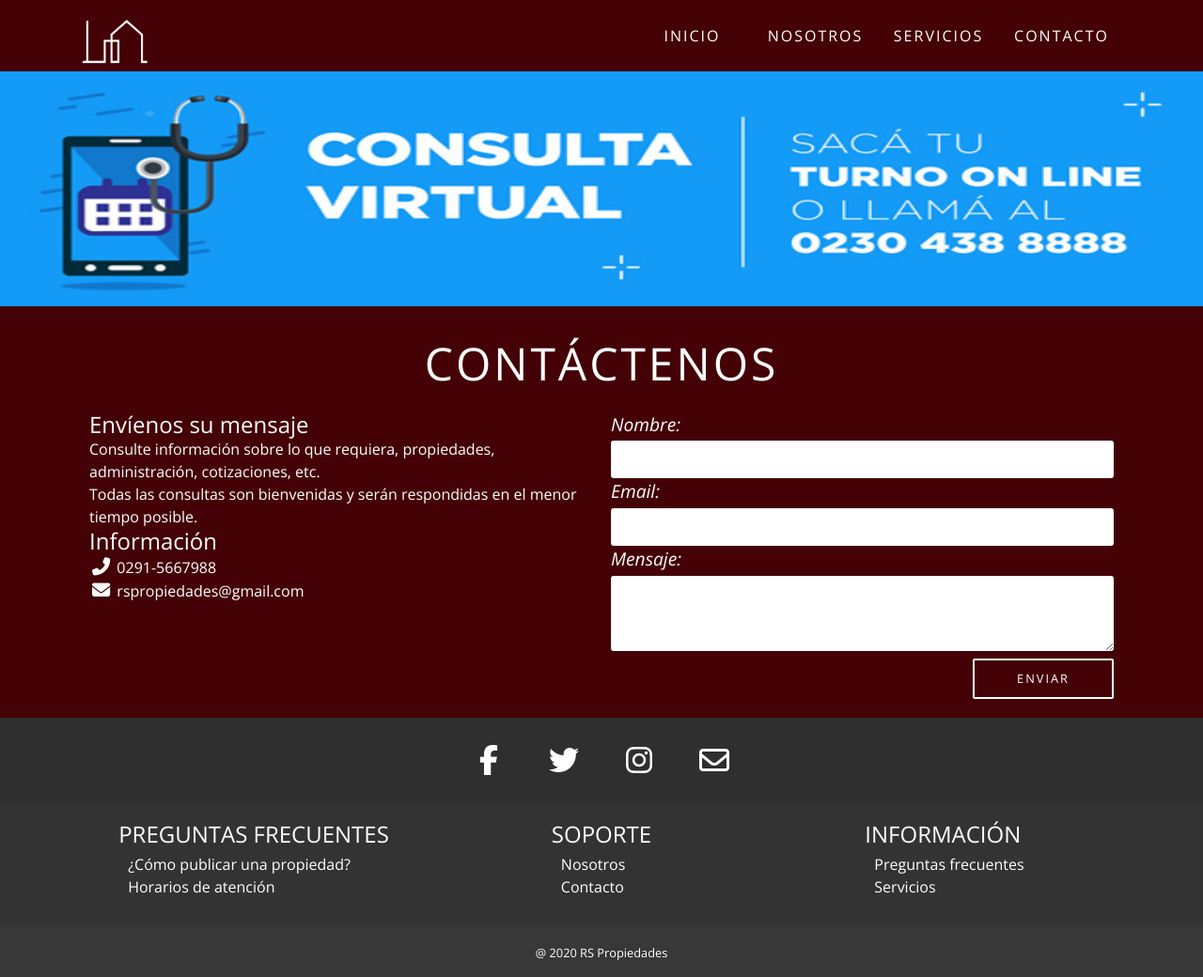
After one commit to Ivan315ui/inmobiliaria-rs, a PHP site: page /consulta.html in a window 1280 px wide. The commit adds this page. Shown: the whole page at 94% size. Run offline with PHP 8.4, Linux system fonts and the light colour scheme; style sheets or scripts are compiled from the project's sources; some libraries are stand-ins or nearby versions.

Commit message:
Agregado pagina de consulta

```diff
--- /dev/null
+++ b/consulta.html
@@ -0,0 +1,134 @@
+<!DOCTYPE html>
+<html>
+
+<head>
+	<meta charset="UTF-8">
+	<meta name="viewport" content="width=device-width, initial-scale=1.0">
+	<title>RS Propiedades</title>
+	<link rel="stylesheet" href="https://stackpath.bootstrapcdn.com/bootstrap/4.5.2/css/bootstrap.min.css"
+		integrity="sha384-JcKb8q3iqJ61gNV9KGb8thSsNjpSL0n8PARn9HuZOnIxN0hoP+VmmDGMN5t9UJ0Z" crossorigin="anonymous">
+	<link
+		href="https://fonts.googleapis.com/css2?family=Open+Sans:ital,wght@0,300;0,400;0,600;0,700;0,800;1,300;1,400;1,600;1,700;1,800&display=swap"
+		rel="stylesheet">
+	<link href='https://cdn.jsdelivr.net/npm/boxicons@2.0.5/css/boxicons.min.css' rel='stylesheet'>
+	<link rel="stylesheet" href="css/master.css">
+	<script src="js/index-grid.js" defer></script>
+	<script src="js/header.js" defer></script>
+	<script src="js/slider.js" defer></script>
+	<script src="js/featured.js" defer></script>
+	<script src="https://kit.fontawesome.com/79cc46baec.js" crossorigin="anonymous" defer></script>
+</head>
+
+<body>
+	<header>
+		<div class="container">
+			<img src="imgs/logo.png" alt="rs-logo">
+			<nav class="md-menu">
+				<ul>
+					<li><a href="index.html">Inicio</a></li>
+					<li><a href="info.html">Nosotros</a></li>
+					<li><a href="">Servicios</a></li>
+					<li><a href="">Contacto</a></li>
+				</ul>
+			</nav>
+			<div id="burger-icon">
+				<span></span>
+				<span></span>
+				<span></span>
+				<span></span>
+			</div>
+			<nav class="mobile-menu">
+				<ul>
+					<li><a href="index.html">Inicio</a></li>
+					<li><a href="info.html">Nosotros</a></li>
+					<li><a href="">Servicios</a></li>
+					<li><a href="">Propiedades</a></li>
+					<li><a href="">Contacto</a></li>
+				</ul>
+			</nav>
+		</div>
+    </header>
+    <div class="img-banner">
+        <img src="imgs/prueba-img.jpg" alt="" style="width: 100%; height: 250px;">
+    </div>
+    <section id="contacto">
+		<div class="banner">
+			<h2>Contáctenos</h2>
+		</div>
+		<div class="grid container">
+			<div>
+				<h4>Envíenos su mensaje</h4>
+				<p>
+					Consulte información sobre lo que requiera, propiedades, administración, cotizaciones, etc. <br>
+					Todas las consultas son bienvenidas y serán respondidas en el menor tiempo posible.
+				</p>
+				<h4>Información</h4>
+				<div><i class="fas fa-phone-alt"></i> 0291-5667988</div>
+				<div><i class="fas fa-envelope"></i> rspropiedades@gmail.com</div>
+			</div>
+			<form action="">
+				<label>
+					Nombre:
+					<input type="text" name="nombre">
+				</label>
+				<label>
+					Email:
+					<input type="text" name="email">
+				</label>
+				<label>
+					Mensaje: <br>
+					<textarea name="mensaje" id="" cols="30" rows="10"></textarea>
+				</label>
+				<button type="submit" class="button">Enviar</button>
+			</form>
+		</div>
+	</section>
+	<footer>
+		<div class="footer-row">
+			<div class="container social">
+				<a class="icon-Facebook" href="#">
+					<i class="fab fa-facebook-f"></i>
+				</a>
+				<a class="icon-Twitter" href="#">
+					<i class="fab fa-twitter"></i>
+				</a>
+				<a class="icon-Instagram" href="#">
+					<i class="fab fa-instagram"></i>
+				</a>
+				<a class="icon-Google" href="#">
+					<i class="far fa-envelope"></i>
+				</a>
+			</div>
+		</div>
+		<div class="footer-row">
+			<div class="container footer-links">
+				<div>
+					<h4>Preguntas frecuentes</h4>
+					<ul>
+						<li><a href="#">¿Cómo publicar una propiedad?</a></li>
+						<li><a href="#">Horarios de atención</a></li>
+					</ul>
+				</div>
+				<div>
+					<h4>Soporte</h4>
+					<ul>
+						<li><a href="#">Nosotros</a></li>
+						<li><a href="#">Contacto</a></li>
+					</ul>
+				</div>
+				<div>
+					<h4>Información</h4>
+					<ul>
+						<li><a href="#">Preguntas frecuentes</a></li>
+						<li><a href="#">Servicios</a></li>
+					</ul>
+				</div>
+			</div>
+		</div>
+		<div class="footer-row">
+			<small>@ 2020 RS Propiedades</small>
+		</div>
+	</footer>
+</body>
+
+</html>
--- a/css/master.scss
+++ b/css/master.scss
@@ -749,7 +749,6 @@ footer {
 }
 
 
-
 /* Small devices (portrait tablets and large phones, 600px and up) */
 @media only screen and (min-width: 600px) {
 	.slider {
```
Also changed, not shown: imgs/prueba-img.jpg (added), 1 other file.
